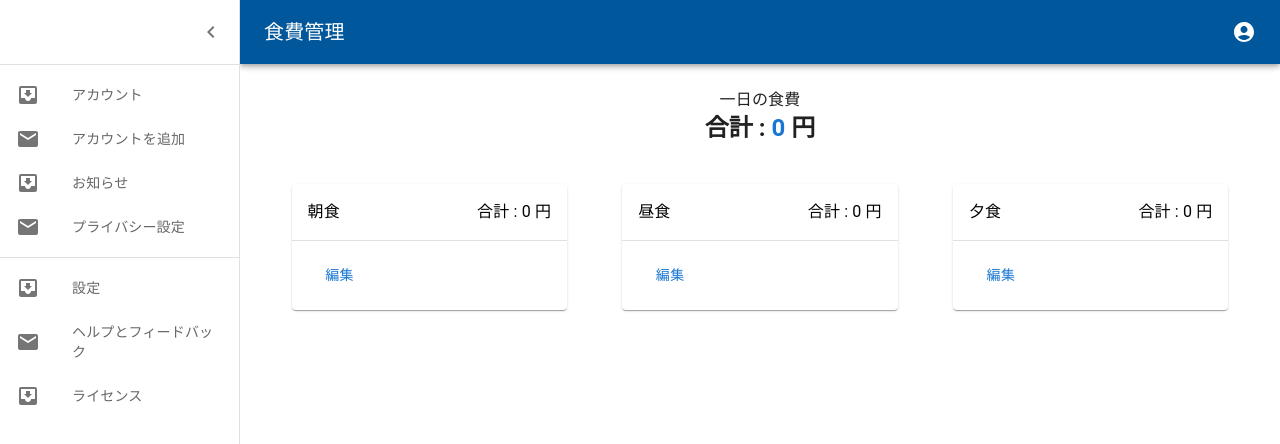
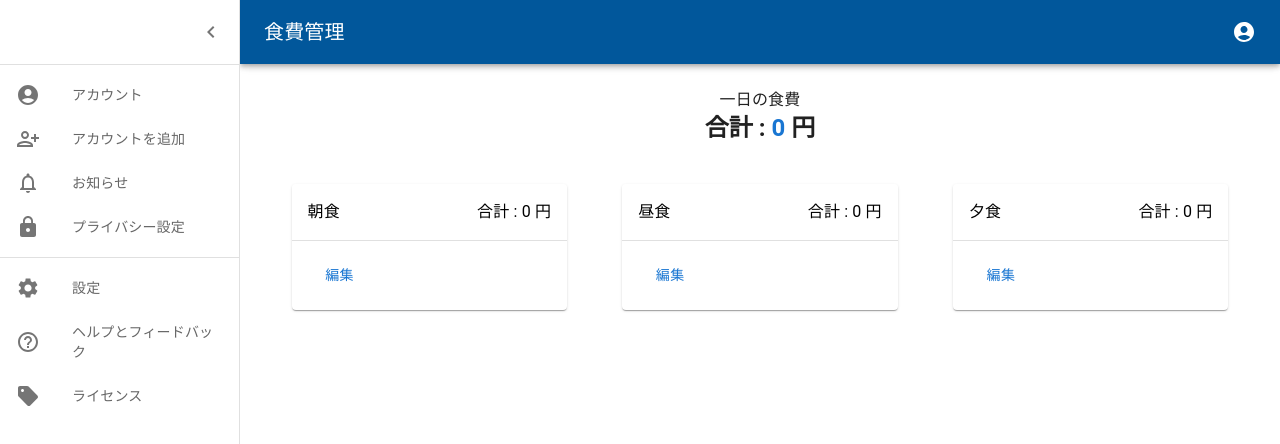
Before and after one commit to tamaokishie/foodexpenses, a React (Create React App) app: page / in a window 1280 px wide. Both pictures are taken after a click on the button 32 px from the left and 32 px from the top of the page. Shown: the top 444 px of the page. Built offline with nearby package versions, Linux system fonts and the light colour scheme.

Commit message:
アイコン追加

```diff
--- a/src/components/TripleMealDashboard.tsx
+++ b/src/components/Contents.tsx
@@ -3,7 +3,7 @@ import { Grid, Stack } from '@mui/material'
 import Typography from '@mui/material/Typography'
 import { MealDashboard } from './MealDashboard'
 
-export function TripleMealDashboard() {
+export function Contents() {
   const [mealPrice1, setMealPrice1] = useState(0)
   const [mealPrice2, setMealPrice2] = useState(0)
   const [mealPrice3, setMealPrice3] = useState(0)
--- a/src/pages/home/Home.tsx
+++ b/src/pages/home/Home.tsx
@@ -17,9 +17,15 @@ import ListItemButton from '@mui/material/ListItemButton'
 import ListItemIcon from '@mui/material/ListItemIcon'
 import ListItemText from '@mui/material/ListItemText'
 import InboxIcon from '@mui/icons-material/MoveToInbox'
-import MailIcon from '@mui/icons-material/Mail'
 import { AccountCircle } from '@mui/icons-material'
-import {TripleMealDashboard } from '../../components/TripleMealDashboard'
+import { Contents } from '../../components/Contents'
+import HelpOutlineIcon from '@mui/icons-material/HelpOutline'
+import SettingsIcon from '@mui/icons-material/Settings'
+import SellIcon from '@mui/icons-material/Sell'
+import LockIcon from '@mui/icons-material/Lock'
+import NotificationsNoneIcon from '@mui/icons-material/NotificationsNone'
+import PersonAddAltIcon from '@mui/icons-material/PersonAddAlt'
+import AccountCircleIcon from '@mui/icons-material/AccountCircle'
 
 const drawerWidth = 240
 
@@ -136,41 +142,70 @@ export default function Home() {
         </DrawerHeader>
         <Divider />
         <List>
-          {[
-            'アカウント',
-            'アカウントを追加',
-            'お知らせ',
-            'プライバシー設定',
-          ].map((text, index) => (
-            <ListItem key={text} disablePadding>
+          <ListItem disablePadding>
             <ListItemButton>
               <ListItemIcon>
-                  {index % 2 === 0 ? <InboxIcon /> : <MailIcon />}
+                <AccountCircleIcon />
               </ListItemIcon>
-                <ListItemText secondary={text} />
+              <ListItemText secondary={'アカウント'}></ListItemText>
             </ListItemButton>
           </ListItem>
-          ))}
+          <ListItem disablePadding>
+            <ListItemButton>
+              <ListItemIcon>
+                <PersonAddAltIcon />
+              </ListItemIcon>
+              <ListItemText secondary={'アカウントを追加'}></ListItemText>
+            </ListItemButton>
+          </ListItem>
+          <ListItem disablePadding>
+            <ListItemButton>
+              <ListItemIcon>
+                <NotificationsNoneIcon />
+              </ListItemIcon>
+              <ListItemText secondary={'お知らせ'}></ListItemText>
+            </ListItemButton>
+          </ListItem>
+          <ListItem disablePadding>
+            <ListItemButton>
+              <ListItemIcon>
+                <LockIcon />
+              </ListItemIcon>
+              <ListItemText secondary={'プライバシー設定'}></ListItemText>
+            </ListItemButton>
+          </ListItem>
         </List>
         <Divider />
         <List>
-          {['設定', 'ヘルプとフィードバック', 'ライセンス'].map(
-            (text, index) => (
-              <ListItem key={text} disablePadding>
+          <ListItem disablePadding>
             <ListItemButton>
               <ListItemIcon>
-                    {index % 2 === 0 ? <InboxIcon /> : <MailIcon />}
+                <SettingsIcon />
               </ListItemIcon>
-                  <ListItemText secondary={text} />
+              <ListItemText secondary={'設定'}></ListItemText>
             </ListItemButton>
           </ListItem>
-            )
-          )}
+          <ListItem disablePadding>
+            <ListItemButton>
+              <ListItemIcon>
+                <HelpOutlineIcon />
+              </ListItemIcon>
+              <ListItemText secondary={'ヘルプとフィードバック'}></ListItemText>
+            </ListItemButton>
+          </ListItem>
+          <ListItem disablePadding>
+            <ListItemButton>
+              <ListItemIcon>
+                <SellIcon />
+              </ListItemIcon>
+              <ListItemText secondary={'ライセンス'}></ListItemText>
+            </ListItemButton>
+          </ListItem>
         </List>
       </Drawer>
       <Main open={open}>
         <DrawerHeader />
-        <TripleMealDashboard />
+        <Contents />
       </Main>
     </Box>
   )
```
Lines whose indentation alone changed are shown as unchanged.
